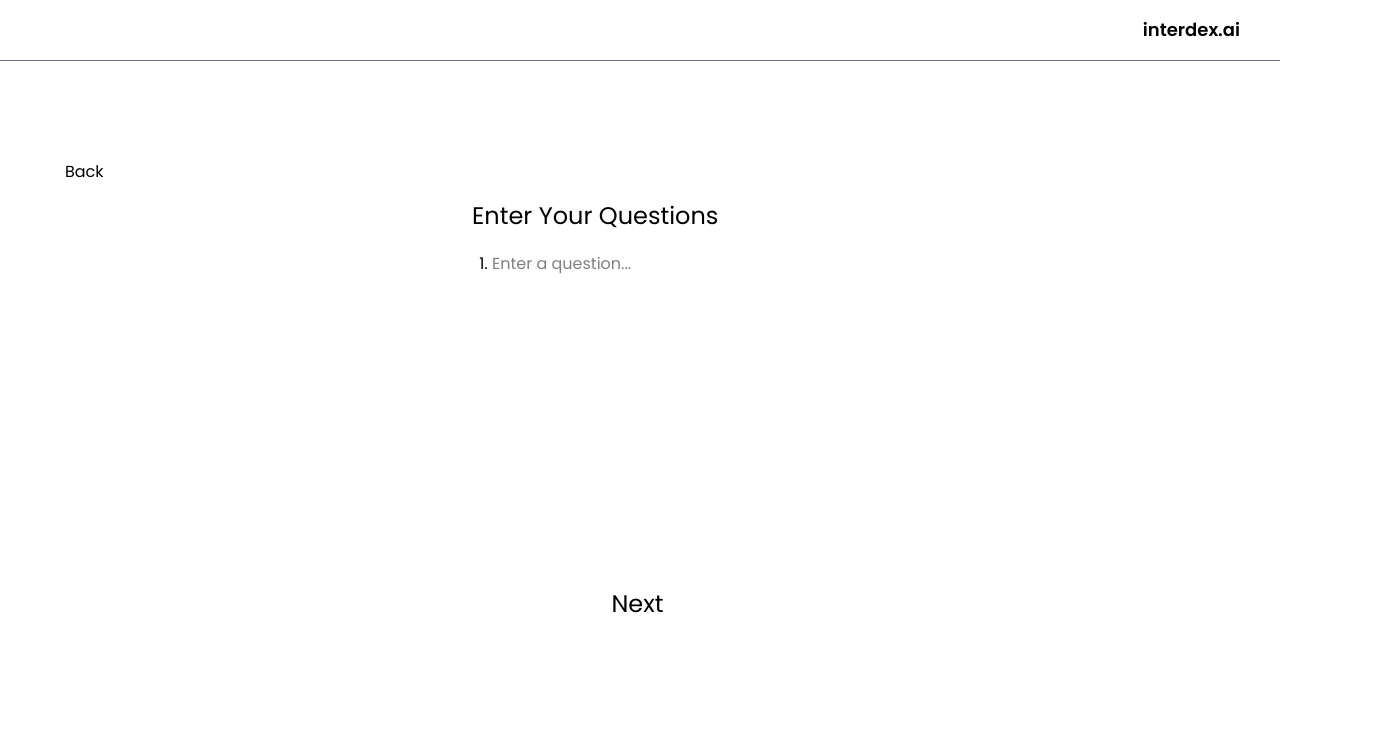
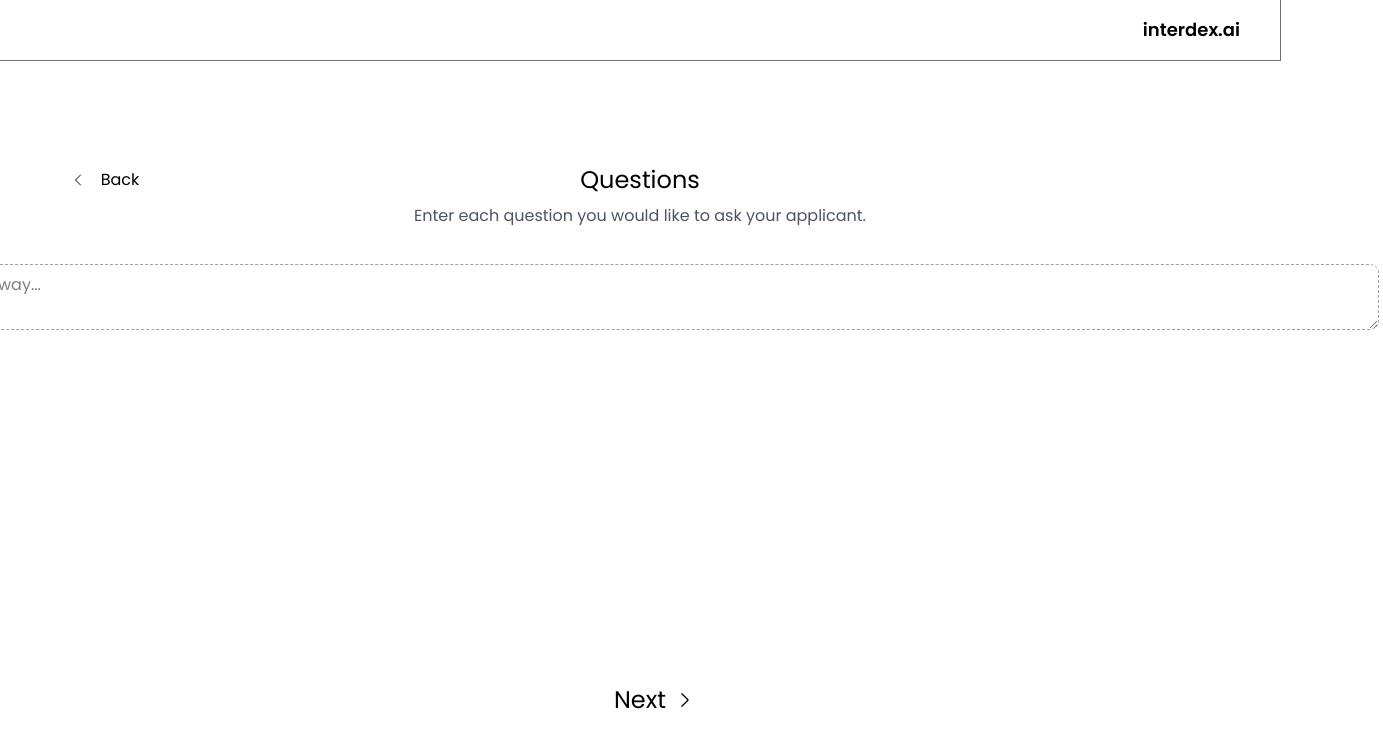
Before and after one commit to brianBoolean88/interdexAI, a React (Vite) app in the folder frontend/: page / in a window 1280 px wide. Both pictures are taken after a click on the button "Next". Shown: the top 748 px of the page, 1383 px wide, since content can reach past the window. Built offline with nearby package versions, Linux system fonts and the light colour scheme.

Commit message:
better basic frontend

```diff
--- a/frontend/src/components/DynamicList.jsx
+++ b/frontend/src/components/DynamicList.jsx
@@ -1,9 +1,33 @@
-export default function DynamicList({ list, setList, placeholder }) {
+export default function DynamicList({
+  list,
+  setList,
+  placeholder,
+  multiline = false,
+}) {
   return (
     <div>
-      <ol className="list-decimal ml-5">
+      <ol className="list-decimal ml-5 custom-ol">
         {list.map((item, index) => (
-          <li key={index} className="question">
+          <li key={index} className="">
+            {multiline ? (
+              <textarea
+                row={5}
+                cols={100}
+                placeholder={placeholder}
+                onChange={(e) => {
+                  let newList = [...list];
+                  newList[index] = e.target.value;
+                  if (newList[newList.length - 1] != "") {
+                    newList.push("");
+                  }
+                  if (e.target.value == "") {
+                    newList.pop(-1);
+                  }
+                  setList(newList);
+                }}
+                className="p-2 outline-1 outline-dashed outline-gray-400 rounded-lg"
+              ></textarea>
+            ) : (
               <input
                 type="text"
                 value={item}
@@ -19,8 +43,9 @@ export default function DynamicList({ list, setList, placeholder }) {
                   setList(newList);
                 }}
                 placeholder={placeholder}
-              className=""
+                className="p-2 outline-1 outline-dashed outline-gray-400 rounded-lg"
               ></input>
+            )}
           </li>
         ))}
       </ol>
--- a/frontend/src/components/EmailStep.jsx
+++ b/frontend/src/components/EmailStep.jsx
@@ -1,5 +1,7 @@
 export default function EmailPage({ email, setEmail }) {
   return (
+    <div>
+      <h1 className="text-6xl mt-20 mb-10">Create an Interview</h1>
       <div className="flex flex-col gap-2 items-center">
         <div className="text-lg">Your Email</div>
         <input
@@ -12,5 +14,6 @@ export default function EmailPage({ email, setEmail }) {
           className="outline p-1 rounded-sm text-center"
         ></input>
       </div>
+    </div>
   );
 }
--- a/frontend/src/components/QuestionsStep.jsx
+++ b/frontend/src/components/QuestionsStep.jsx
@@ -2,13 +2,17 @@ import DynamicList from "./DynamicList";
 
 export default function QuestionsPage({ questions, setQuestions }) {
   return (
-    <div className="m-10">
-      <h3 className="text-2xl mb-5">Enter Your Questions</h3>
+    <div className="flex flex-col items-center">
+      <h3 className="text-2xl">Questions</h3>
+      <p className="mt-2 mb-8 text-gray-600">
+        Enter each question you would like to ask your applicant.
+      </p>
 
       <DynamicList
         list={questions}
         setList={setQuestions}
-        placeholder="Enter a question..."
+        placeholder="Ask away..."
+        multiline={true}
       />
     </div>
   );
--- a/frontend/src/components/RecipientsStep.jsx
+++ b/frontend/src/components/RecipientsStep.jsx
@@ -2,8 +2,11 @@ import DynamicList from "./DynamicList";
 
 export default function QuestionsPage({ recipients, setRecipients }) {
   return (
-    <div className="m-10">
-      <h3 className="text-2xl mb-5">Recipients</h3>
+    <div className="flex flex-col items-center">
+      <h3 className="text-2xl ">Recipients</h3>
+      <p className="mt-2 mb-8 text-gray-600">
+        We will send this virtual interview to each email on this list.
+      </p>
 
       <DynamicList
         list={recipients}
--- a/frontend/src/components/TraitsStep.jsx
+++ b/frontend/src/components/TraitsStep.jsx
@@ -2,8 +2,11 @@ import DynamicList from "./DynamicList";
 
 export default function TraitsPage({ traits, setTraits }) {
   return (
-    <div className="m-10">
-      <h3 className="text-2xl mb-5">What traits are you looking for?</h3>
+    <div className="flex flex-col items-center">
+      <h3 className="text-2xl ">Traits</h3>
+      <p className="mt-2 mb-8 text-gray-600">
+        What traits are you looking for in your applicants?
+      </p>
 
       <DynamicList
         list={traits}
--- a/frontend/src/index.css
+++ b/frontend/src/index.css
@@ -6,11 +6,40 @@ html {
     font-family: "Poppins", sans-serif;
 }
 
-.focus-gap {
-    gap: 5px;
-    transition: all 0.2s;
+.arrow.flipped {
+    transform: scaleX(-1);
+    translate: -10px 0;
 }
 
-.focus-gap:hover {
-    gap: 10px;
+.arrow {
+    translate: 95px 0;
+    transition: translate 0.1s;
 }
+
+.focus-gap:hover > .arrow {
+    translate: 100px 0;
+}
+
+.focus-gap:hover > .arrow.flipped {
+    translate: -15px 0;
+}
+
+.custom-ol {
+    counter-reset: num;
+    list-style: none;
+    padding: 0;
+  }
+
+  .custom-ol li {
+    counter-increment: num;
+    display: flex;
+    align-items: flex-start;
+    padding: 5px;
+  }
+
+  .custom-ol li::before {
+    content: counter(num) ".";
+    margin-right: 1rem;
+    margin-top: 7px;
+    font-weight: bold;
+  }
--- a/frontend/src/pages/HomePage.jsx
+++ b/frontend/src/pages/HomePage.jsx
@@ -12,6 +12,11 @@ export default function HomePage() {
   const [email, setEmail] = useState("");
   const [step, setStep] = useState(0);
 
+  // function start(email) {
+  //   setEmail(email);
+  //   setStep(1);
+  // }
+
   function back() {
     setStep(step - 1);
   }
@@ -25,6 +30,7 @@ export default function HomePage() {
   }
 
   var page = null;
+
   switch (step) {
     case 0:
       page = <EmailPage email={email} setEmail={setEmail}></EmailPage>;
@@ -52,40 +58,43 @@ export default function HomePage() {
 
   return (
     <div>
-      <div className="absolute px-10 h-15 outline flex justify-center items-center w-screen outline-gray-500">
+      <div className="absolute px-10 h-15 outline flex justify-center items-center w-screen outline-gray-500 bg-pur">
         <h1 className="absolute h-15 flex justify-center items-center top-0 right-10 text-lg font-black">
           interdex.ai
         </h1>
         {step > 0 ? <h1 className="text-lg text-gray-500">{email}</h1> : null}
       </div>
-      <div className="h-screen py-40 flex flex-col items-center justify-between">
-        {step == 0 ? (
-          <h1 className="text-6xl mb-10">Create an Interview</h1>
+      <div className="h-screen pt-40 flex flex-col items-center relative">
+        <div className="pt-1">{page}</div>
+
+        {step > 0 ? (
+          <div className="absolute left-20">
+            <button
+              className="cursor-pointer text-grey-500 text-md focus-gap relative h-10 w-20"
+              onClick={back}
+            >
+              Back
+              <div className="absolute top-0 h-10 flex items-center arrow flipped">
+                <Arrow className="size-4" />
+              </div>
+            </button>
+          </div>
         ) : null}
 
-        {page}
-
-        {step > 0 ? (
-          <button
-            className="absolute top-40 left-15 flex focus-gap"
-            onClick={back}
-          >
-            <Arrow style={{ transform: "scaleX(-1)" }} />
-            Back
-          </button>
-        ) : null}
-
+        <div className={step > 0 ? "absolute bottom-15" : "mt-15"}>
           {step < 3 ? (
             <button
-            className="px-10 py-5 text-grey-500 text-2xl cursor-pointer flex items-center focus-gap"
+              className="cursor-pointer text-grey-500 text-2xl focus-gap relative h-10 w-30 mb-5"
               onClick={nextStep}
             >
               Next
-            <Arrow />
+              <div className="absolute top-0 h-10 flex items-center arrow right">
+                <Arrow className="size-5" />
+              </div>
             </button>
           ) : (
             <button
-            className="px-10 py-5 text-white text-2xl cursor-pointer bg-indigo-600 rounded-3xl"
+              className="cursor-pointer px-10 py-5 text-white text-2xl bg-gray-900 rounded-3xl"
               onClick={async () => {
                 await send();
               }}
@@ -95,5 +104,6 @@ export default function HomePage() {
           )}
         </div>
       </div>
+    </div>
   );
 }
--- a/frontend/src/pages/SessionPage.jsx
+++ b/frontend/src/pages/SessionPage.jsx
@@ -3,5 +3,5 @@ import { useParams } from "react-router-dom";
 export default function SessionPage() {
   const { id } = useParams();
 
-  return <h1>Session ID: {id}</h1>;
+  return <h1>Results ID: {id}</h1>;
 }
```
Lines whose indentation alone changed are shown as unchanged.
